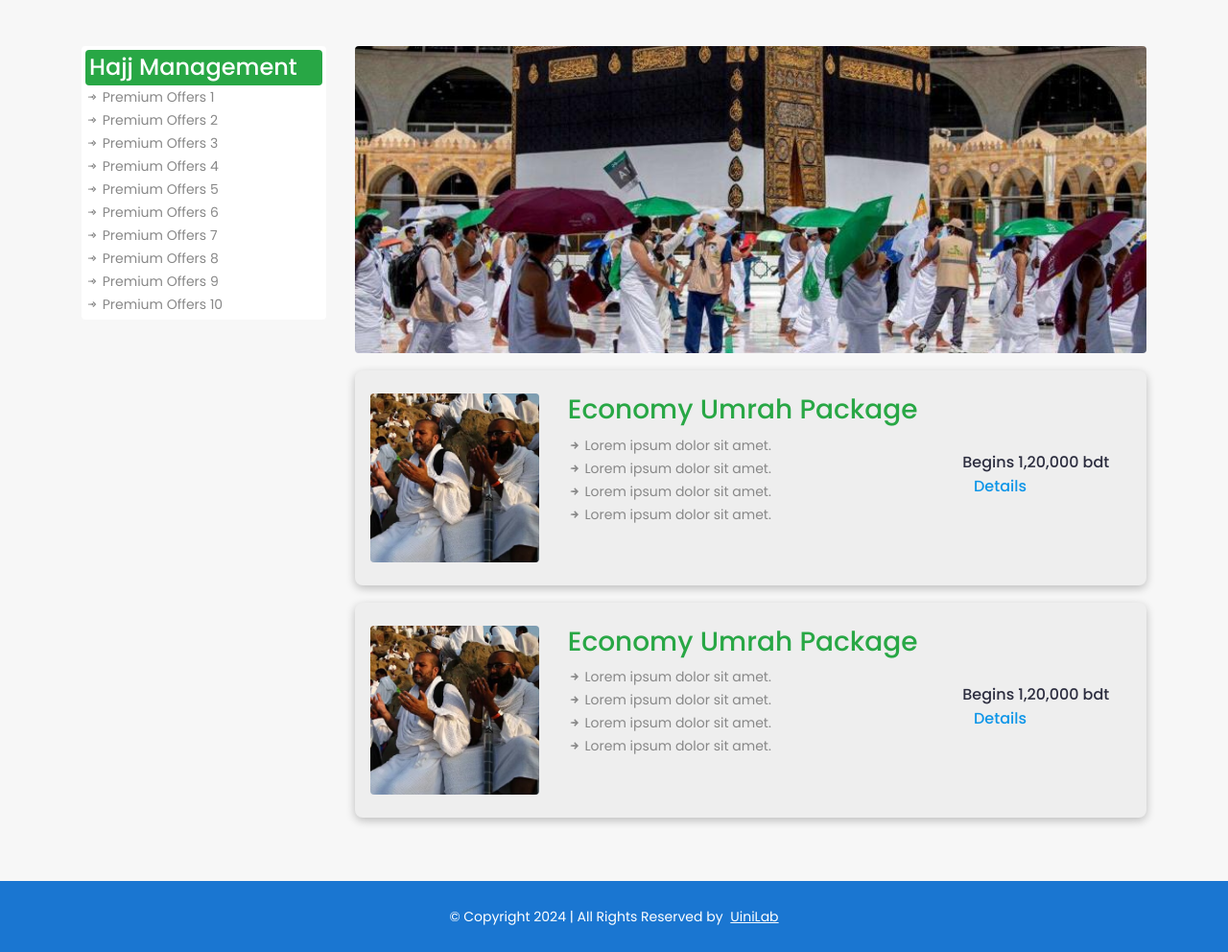
After one commit to rhjoy-git/QuickFlyBd, a PHP site: page /umrahajj.php in a window 1280 px wide. The commit adds this page. Shown: the whole page at 96% size. Run offline with PHP 8.4, Linux system fonts and the light colour scheme.

Commit message:
working on umrahajj page

```diff
--- a/airticket.php
+++ b/airticket.php
@@ -54,7 +54,7 @@ $update_date = date("d M Y"); // Dynamic update date
   <link rel="stylesheet" href="css/magnific-popup.css" />
 </head>
 
-<body>
+<body class="d-flex flex-column">
   <!-- Preloader -->
   <?php include 'php/preloader.php'; ?>
   <!-- Get Developer Info -->
--- a/php/header.php
+++ b/php/header.php
@@ -12,7 +12,7 @@ $menu_items = [
         ['name' => 'Vietnam', 'link' => './visaServices.php#vietnam'],
         ['name' => 'Schengen Area', 'link' => './visaServices.php#schengenarea']
     ]],
-    ['name' => 'Hajj & Umrah', 'link' => '#', 'class' => 'sparkle sparkle-blink bg-danger', 'submenu' => []],
+    ['name' => 'Hajj & Umrah', 'link' => './umrahajj.php', 'class' => 'sparkle sparkle-blink bg-danger', 'submenu' => []],
     ['name' => 'Air Ticket', 'link' => './airticket.php', 'submenu' => []],
     ['name' => 'Tour Package', 'link' => 'blog.php', 'submenu' => []],
     ['name' => 'Man Power', 'link' => 'blog.php', 'submenu' => []],
--- a/php/register-form.php
+++ b/php/register-form.php
@@ -39,7 +39,7 @@
                 <div id="password-error" class="error-message"></div> <!-- Error message container -->
             </div>
             <div class="mb-3 text-center">
-                <h6>Already have an account <a class="text-danger" href="signin.html">Sign In</a></h6>
+                <h6>Already have an account <a class="text-danger" href="./signin.php">Sign In</a></h6>
             </div>
             <div>
                 <button class="form-btn" name="submit" type="submit">Register</button>
--- a/php/signin.php
+++ b/php/signin.php
@@ -13,7 +13,7 @@ $google_url = "#";
                     <div class="col-md-12">
                         <div class="form-block">
                             <div class="mb-3">
-                                <h3>Sign In to <a href="#"><span class="text-primary">Quick</span> <span class="text-danger">Fly</span></a></h3>
+                                <h3>Sign In to <a href="./index.php"><span class="text-primary">Quick</span> <span class="text-danger">Fly</span></a></h3>
                             </div>
                             <form action="#" method="post">
                                 <div class="form-group first">
--- a/style.css
+++ b/style.css
@@ -3674,6 +3674,7 @@ ol li {
 	Start Air Ticket CSS
 ===========================*/
 .air-ticket {
+  flex: 1;
   position: relative;
   z-index: 1;
   padding-bottom: 90px;
@@ -3750,6 +3751,9 @@ table p {
   -moz-transition: all 0.4s ease;
   transition: all 0.4s ease;
 }
+#umrahajj .btn,
+#umrahajj .btn:hover,
+#umrahajj .btn:focus,
 .country-area .card-header .btn,
 .country-area .card-header .btn:hover {
   color: #0d95e8;
@@ -3769,6 +3773,8 @@ table p {
   transition: color 0.15s ease-in-out, background-color 0.15s ease-in-out,
     border-color 0.15s ease-in-out, box-shadow 0.15s ease-in-out;
 }
+#umrahajj .btn:hover,
+#umrahajj .btn:focus,
 .country-area .card-header .btn:focus ,
 .country-area .card-header .btn:active {
   box-shadow: none;
@@ -3783,3 +3789,21 @@ table p {
   -moz-transition: none;
   transition: none;
 }
+/*=========================
+	Umrah and Hajj CSS
+===========================*/
+#umrahajj .package {
+  background: #eee;
+  margin: 18px 0;
+  border-radius: 8px;
+  box-shadow: 0 3px 10px 0px rgba(0, 0, 0, 0.24);
+}
+#umrahajj .banner img {
+  height: 40vh;
+  object-fit: cover;
+}
+#umrahajj .offers-title{
+  padding: 8px 12px;
+  font-size: 24px !important;
+  color: #fff;
+}
--- /dev/null
+++ b/umrahajj.php
@@ -0,0 +1,152 @@
+<?php
+$offers = [
+    "Premium Offers 1",
+    "Premium Offers 2",
+    "Premium Offers 3",
+    "Premium Offers 4",
+    "Premium Offers 5",
+    "Premium Offers 6",
+    "Premium Offers 7",
+    "Premium Offers 8",
+    "Premium Offers 9",
+    "Premium Offers 10"
+];
+
+$packages = [
+    [
+        "title" => "Economy Umrah Package",
+        "image" => "./img/user.jpg",
+        "details" => [
+            "Lorem ipsum dolor sit amet.",
+            "Lorem ipsum dolor sit amet.",
+            "Lorem ipsum dolor sit amet.",
+            "Lorem ipsum dolor sit amet."
+        ],
+        "price" => "Begins 1,20,000 bdt",
+        "link" => "#"
+    ],
+    [
+        "title" => "Economy Umrah Package",
+        "image" => "./img/user.jpg",
+        "details" => [
+            "Lorem ipsum dolor sit amet.",
+            "Lorem ipsum dolor sit amet.",
+            "Lorem ipsum dolor sit amet.",
+            "Lorem ipsum dolor sit amet."
+        ],
+        "price" => "Begins 1,20,000 bdt",
+        "link" => "#"
+    ]
+];
+?>
+
+
+<!DOCTYPE html>
+<html class="no-js" lang="zxx">
+
+<head>
+    <!-- Meta Tags -->
+    <meta charset="utf-8" />
+    <meta http-equiv="X-UA-Compatible" content="IE=edge" />
+    <meta name="keywords" content="Site keywords here" />
+    <meta name="description" content="" />
+    <meta name="copyright" content="" />
+    <meta name="viewport" content="width=device-width, initial-scale=1, shrink-to-fit=no" />
+
+    <!-- Title -->
+    <title>Quick Fly | Umrah & Hajj</title>
+
+    <!-- Favicon -->
+    <link rel="icon" href="./img/favicon.png" />
+
+    <!-- Google Fonts -->
+    <link href="https://fonts.googleapis.com/css?family=Poppins:200i,300,300i,400,400i,500,500i,600,600i,700,700i,800,800i,900,900i&display=swap" rel="stylesheet" />
+
+    <!-- Bootstrap CSS -->
+    <link rel="stylesheet" href="css/bootstrap.min.css" />
+    <!-- Font Awesome CSS -->
+    <link rel="stylesheet" href="css/font-awesome.min.css" />
+    <!-- icofont CSS -->
+    <link rel="stylesheet" href="css/icofont.css" />
+    <!-- Slicknav -->
+    <link rel="stylesheet" href="css/slicknav.min.css" />
+
+    <!-- Medipro CSS -->
+    <link rel="stylesheet" href="css/normalize.css" />
+    <link rel="stylesheet" href="./style.css" />
+    <link rel="stylesheet" href="css/responsive.css" />
+
+
+</head>
+
+<body>
+
+    <section id="umrahajj" class="py-5 " style="background-color: #f7f7f7;">
+        <div class="container">
+            <div class="row">
+                <div class="col-3">
+                    <div class="package-offers p-1 bg-white rounded">
+                        <h4 class="offers-title bg-success rounded p-1">Hajj Management</h4>
+                        <ul>
+                            <?php foreach ($offers as $offer) : ?>
+                                <li><a href="#"><i class="icofont-bubble-right"></i> <?= $offer ?></a></li>
+                            <?php endforeach; ?>
+                        </ul>
+                    </div>
+                </div>
+                <!--  ========   ==========  -->
+                <div class="col-9">
+                    <div class="banner">
+                        <img src="img/hajj.jpg" class="w-100 rounded" alt="Hajj Banner" />
+                    </div>
+                    <?php foreach ($packages as $package) : ?>
+                        <div class="package py-2">
+                            <div class="row align-items-center rounded p-3">
+                                <div class="col-3">
+                                    <div class="package-img">
+                                        <a href="<?= $package['link'] ?>">
+                                            <img src="<?= $package['image'] ?>" class="img-fluid rounded" alt="<?= $package['title'] ?>" />
+                                        </a>
+                                    </div>
+                                </div>
+                                <div class="col-6 align-self-start">
+                                    <div class="package-title">
+                                        <a href="<?= $package['link'] ?>">
+                                            <h3 class="text-success mb-2"><?= $package['title'] ?></h3>
+                                        </a>
+                                        <ul>
+                                            <?php foreach ($package['details'] as $detail) : ?>
+                                                <li class="fs-1"><i class="icofont-swoosh-right"></i> <?= $detail ?></li>
+                                            <?php endforeach; ?>
+                                        </ul>
+                                    </div>
+                                </div>
+                                <div class="col-3">
+                                    <div class="package-price">
+                                        <h6><?= $package['price'] ?></h6>
+                                        <a href="<?= $package['link'] ?>" class="btn btn-success">Details</a>
+                                    </div>
+                                </div>
+                            </div>
+                        </div>
+                    <?php endforeach; ?>
+                </div>
+            </div>
+        </div>
+    </section>
+
+
+    <!-- Footer Area -->
+    <?php include 'php/copyright.php'; ?>
+
+    <!-- jquery Min JS -->
+    <script src="js/jquery.min.js"></script>
+    <!-- jquery Migrate JS -->
+    <script src="js/jquery-migrate-3.0.0.js"></script>
+    <!-- Bootstrap JS -->
+    <script src="js/bootstrap.min.js"></script>
+    <!-- Main JS -->
+    <script src="js/main.js"></script>
+</body>
+
+</html>
```
Also changed, not shown: signin.php (+1 -12 lines), img/hajj.jpg (added), img/services/Muslim-pilgrims-circle-the-Kaaba-at-the-Grand-mosque-during-the-annual-Haj-pilgrimage-amid-the-coronavirus-disease-COVID-19-pandemic-in-the-holy-city-of-Mecca-Saudi-Arabia-July-29.jpg (added), img/user.jpg (added).
